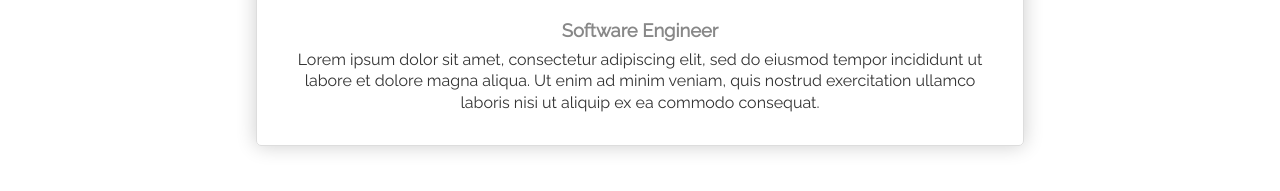
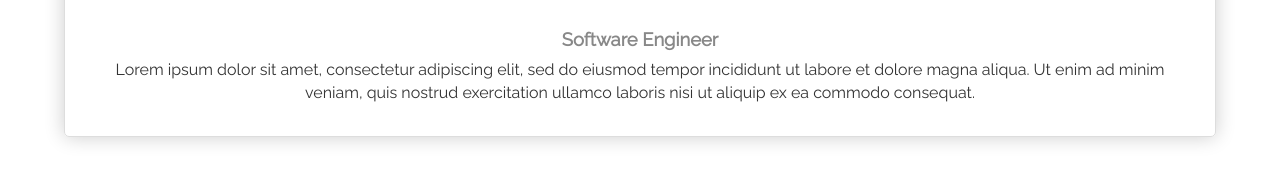
Before and after one commit to BradleyTim/bradley_landing_page, a website built with Parcel: page index.html in a window 1280 px wide. Shown: the part 475-666 px from the top of the page. Built offline with nearby package versions, Linux system fonts and the light colour scheme.

Commit message:
update card width to 90%

```diff
--- a/src/styles.css
+++ b/src/styles.css
@@ -27,7 +27,7 @@ a:hover {
   flex-direction: column;
   border: 0.5px solid #dddddd;
   border-radius: 5px;
-  width: 60%;
+  width: 90%;
   margin: auto;
   padding: 2rem;
 }
@@ -85,6 +85,6 @@ a:hover {
 .profile-info-contents {
   font-size: 1rem;
   color: #333;
-  line-height: 1.35rem;
+  line-height: 1.45rem;
   text-align: center;
 }
```
